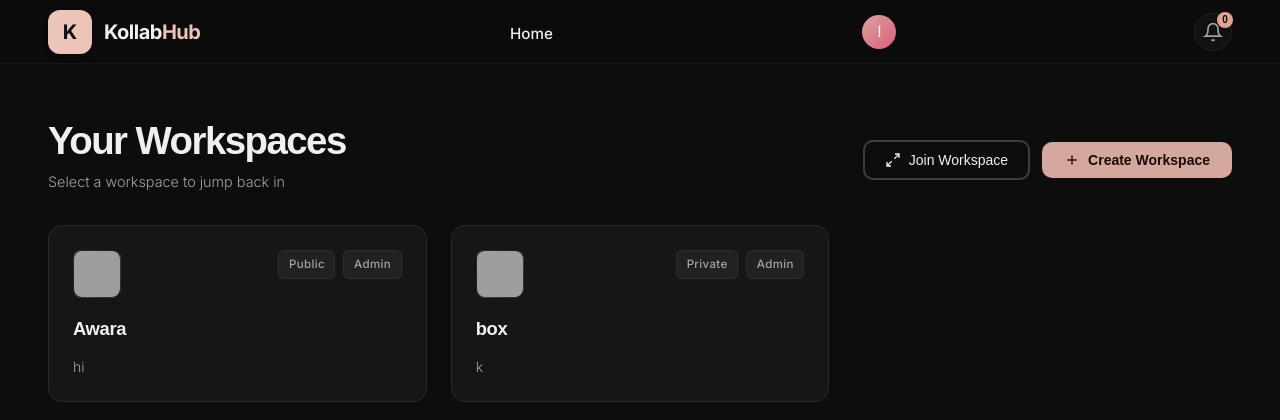
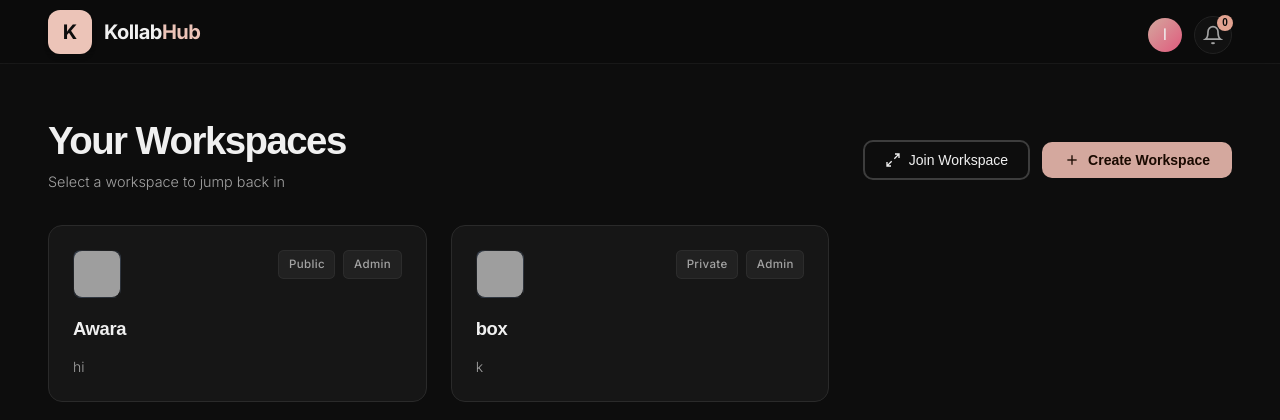
Before and after one commit to imshaa/Kollabhub, a Django app: page /workspace/ in a window 1280 px wide. Shown: the top 420 px of the page. Run offline with Django 5.2, Linux system fonts and the light colour scheme; a user stored in the database is signed in; data comes from the database, SQL or seed files in the repository; data that the repository does not hold is empty; parts of the project's set-up code (start-up, migrations or seed data) failed here and were passed over; grey boxes are pictures that could not be loaded.

Commit message:
Nav header action

```diff
--- a/static/js/profile.js
+++ b/static/js/profile.js
@@ -1,7 +1,3 @@
-/* KOLLABHUB workspace helpers
-   only basic modal open/close and permission card behaviour
-*/
-
 const createOverlay = document.getElementById('createOverlay');
 const joinOverlay   = document.getElementById('joinOverlay');
 
--- a/templates/profile.html
+++ b/templates/profile.html
@@ -25,8 +25,7 @@
           <span class="logo-text">Kollab<span class="logo-accent">Hub</span></span>
       </a>
             <div class="header-actions">
-        <a href="{% url 'home' %}" class="home-link">Home</a>
-      </div>
+              <!-- Profile Icon -->
                 <div class="avatar">
                   {% if user.profile_picture %}
                   <img src="{{ user.profile_picture_url }}" style="width:100%;height:100%;border-radius:50%;object-fit:cover;">
@@ -34,6 +33,7 @@
                   {{ user.username|first|upper }}
                   {% endif %}
                 </div>
+              <!-- Notification Bell -->
                 <!-- Notification Panel -->
                 <div class="noti-container">
                   <button id="notiBellBtn" class="noti-bell-btn" aria-label="Toggle notifications">
@@ -57,6 +57,7 @@
                   </div>
                 </div>
             </div>
+
   </nav>
 
   {% if messages %}
```
Lines whose indentation alone changed are shown as unchanged.
